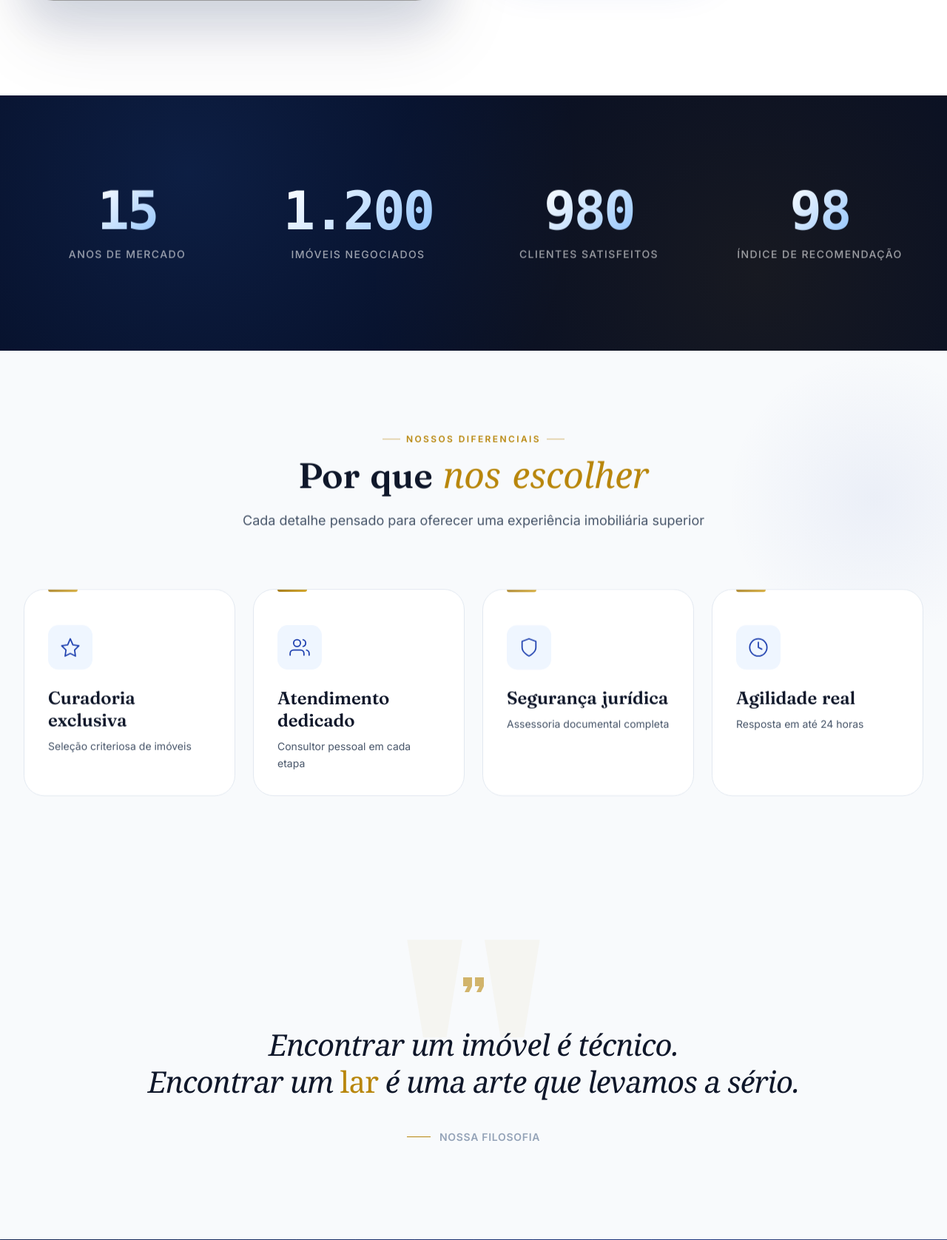
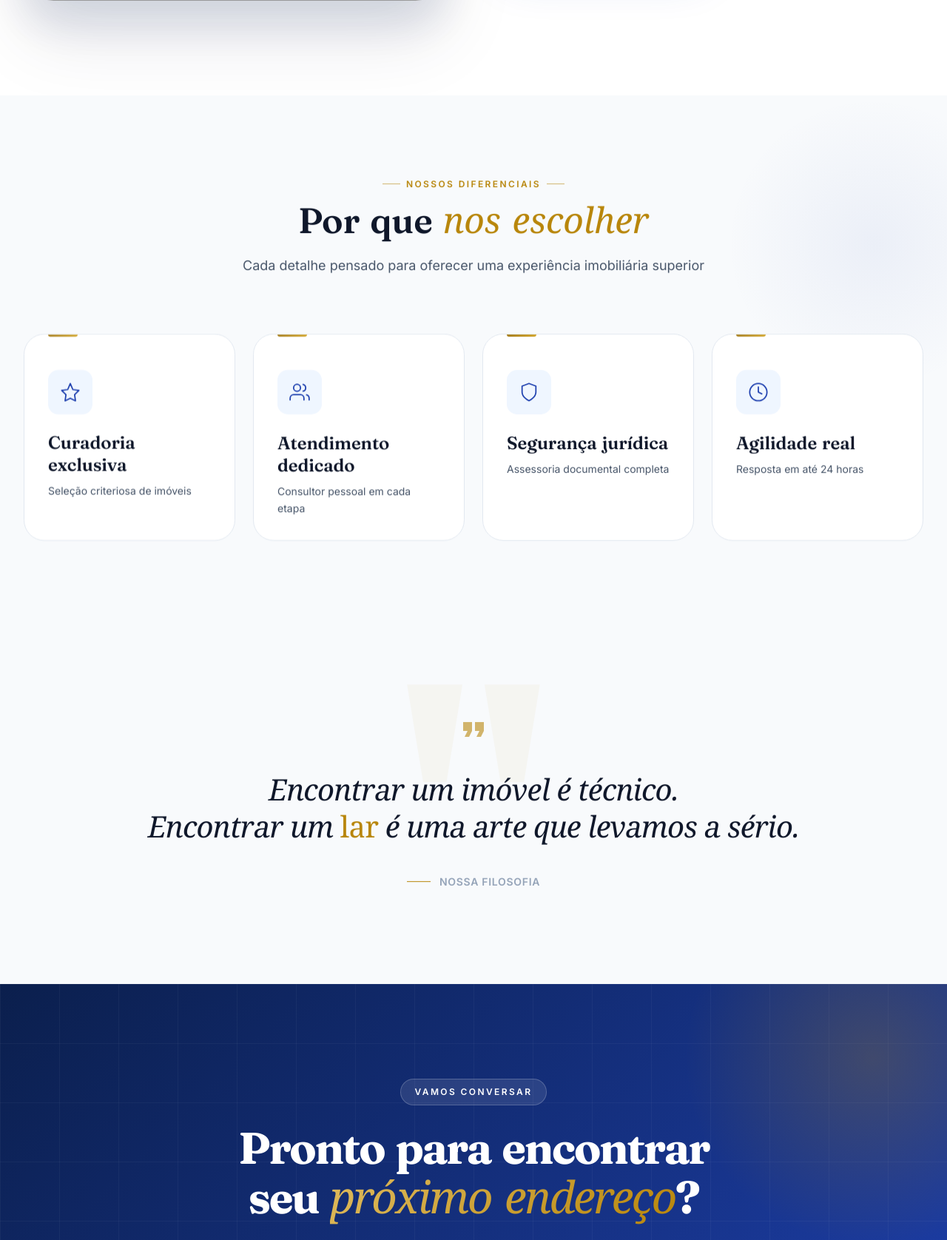
Before and after one commit to henriquesouza77/diomar_cs, a PHP site: page /diomar-cs/frontend/pages/sobre.php in a window 1280 px wide. Shown: the part 1255-2931 px from the top of the page at 74% size. Run offline with PHP 8.4, Linux system fonts and the light colour scheme; some libraries are stand-ins or nearby versions; grey boxes are pictures that could not be loaded.

```diff
--- a/frontend/pages/sobre.php
+++ b/frontend/pages/sobre.php
@@ -83,30 +83,6 @@ $base = BASE_PATH;
             <polyline points="12 5 19 12 12 19"/>
           </svg>
         </a>
-      </div>
-    </div>
-  </div>
-</section>
-
-<!-- ==================== NÚMEROS ==================== -->
-<section class="numbers-section">
-  <div class="container">
-    <div class="numbers-section__grid" data-stagger>
-      <div class="numbers-section__item">
-        <div class="numbers-section__value" data-counter="15">0</div>
-        <div class="numbers-section__label">Anos de mercado</div>
-      </div>
-      <div class="numbers-section__item">
-        <div class="numbers-section__value" data-counter="1200">0</div>
-        <div class="numbers-section__label">Imóveis negociados</div>
-      </div>
-      <div class="numbers-section__item">
-        <div class="numbers-section__value" data-counter="980">0</div>
-        <div class="numbers-section__label">Clientes satisfeitos</div>
-      </div>
-      <div class="numbers-section__item">
-        <div class="numbers-section__value" data-counter="98">0<small>%</small></div>
-        <div class="numbers-section__label">Índice de recomendação</div>
       </div>
     </div>
   </div>
```
Also changed, not shown: 2 other files.
